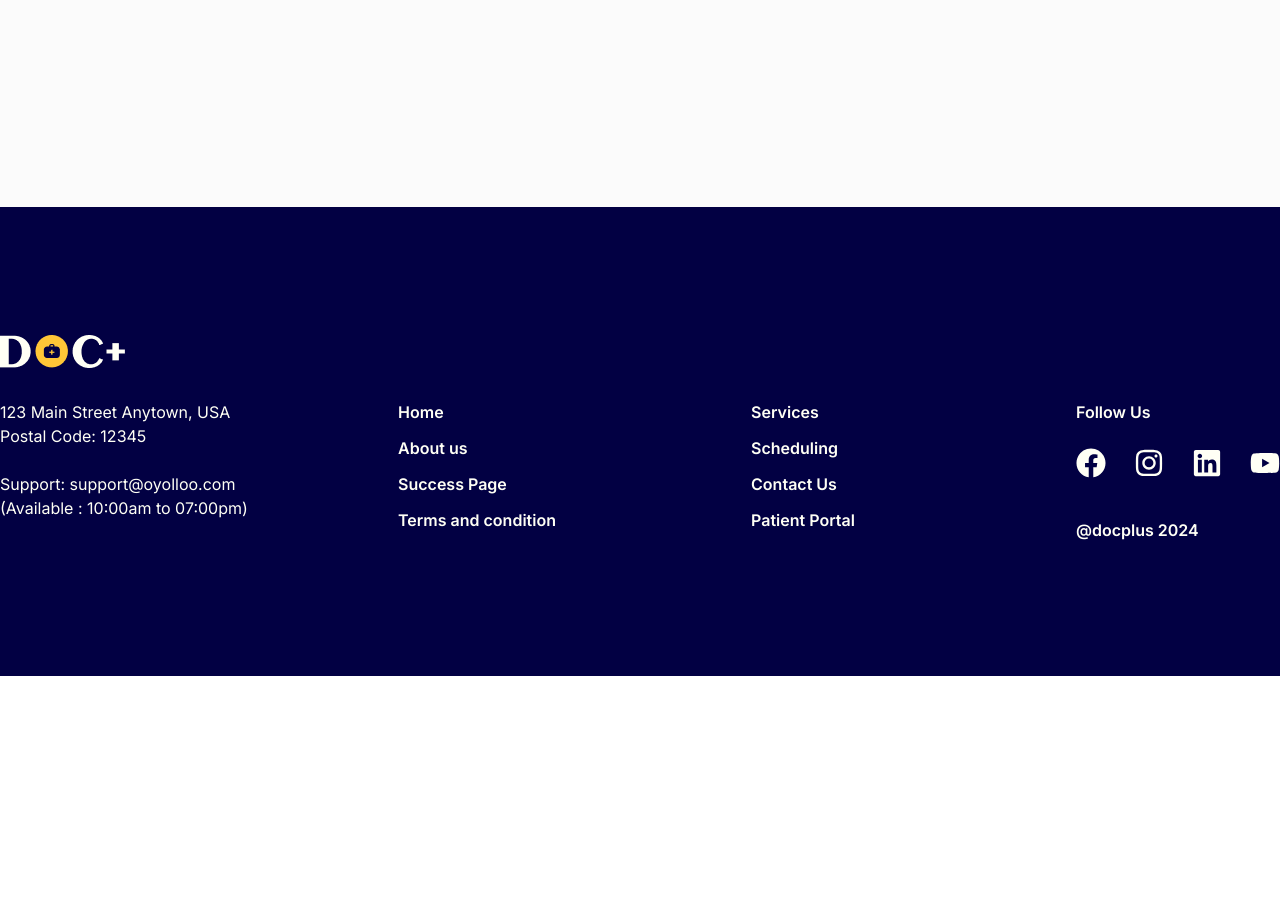
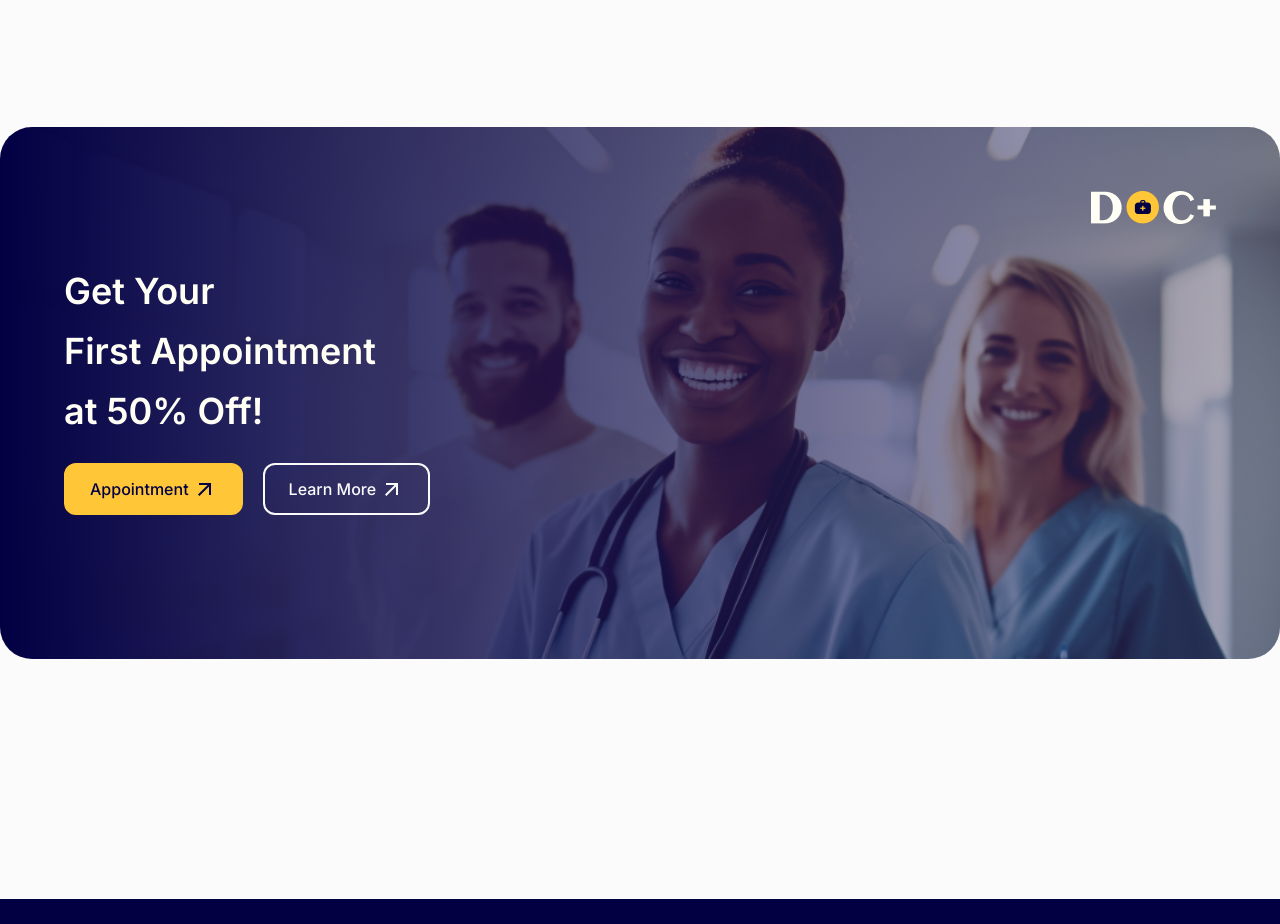
Before and after one commit to mdsumonsiddiki/HealtCare, a React (Vite) app: page / in a window 1280 px wide. Shown: the part 2340-3264 px from the top of the page. Before the commit the page ends 3016 px from the top, so only its background shows below. Built offline with nearby package versions, Linux system fonts and the light colour scheme.

Commit message:
Offer section design done

```diff
--- a/src/components/home/banner/Banner.jsx
+++ b/src/components/home/banner/Banner.jsx
@@ -12,8 +12,8 @@ const Banner = () => {
 
                 <img className='w-full h-[300px] md:h-[400px] lg:h-[500px] object-cover' src={banner} alt="bannerImg" />
                 <div
-                className="absolute inset-0 bg-gradient-to-b from-[#00C19D] to-[#020043] opacity-40"
-            ></div>
+                    className="absolute inset-0 bg-gradient-to-b from-[#00C19D] to-[#020043] opacity-40"
+                ></div>
             </div>
         </div>
     );
--- /dev/null
+++ b/src/components/home/offer/Offer.jsx
@@ -0,0 +1,32 @@
+import { MdArrowOutward } from 'react-icons/md';
+import banner from '../../../assets/offerBanner.png'
+import ActionButton from '../../shared/buttons/ActionButton';
+import logo from '../../../assets/footerLogo.png'
+
+const Offer = () => {
+    return (
+        <div style={{
+            backgroundImage: `url(${banner})`,
+            backgroundPosition: "center",
+            backgroundSize: "cover",
+            backgroundRepeat: "no-repeat",
+        }}
+            className={`relative bg-cover container mt-10 md:mt-16 lg:mt-40 rounded-[32px] z-20 bg-center bg-no-repeat overflow-hidden py-36`}>
+
+            <div className="absolute -z-20 inset-0 bg-gradient-to-r from-textColorPrimary to-textColorPrimary/30"></div>
+            <div className='absolute top-16 right-16'>
+                <img src={logo} alt="" />
+            </div>
+            <div className='z-50 ml-6 md:ml-10 lg:ml-16'>
+                <h2 className='text-4xl font-semibold text-whiteSecond space-y-5'><span className='block'>Get Your</span> <span className='block'>First Appointment</span> <span className='block'>at 50% Off!</span></h2>
+                <div className='flex items-center gap-5 mt-8 flex-wrap'>
+                    <ActionButton title='Appointment' />
+                    <button className="text-white bg-transparent font-medium border-2 py-3 px-6 rounded-xl border-white duration-300 flex items-center gap-1 hover:text-yellow hover:border-yellow ">Learn More<span className="text-2xl"><MdArrowOutward /></span>
+                    </button>
+                </div>
+            </div>
+        </div>
+    );
+};
+
+export default Offer;
--- a/src/pages/Home.jsx
+++ b/src/pages/Home.jsx
@@ -1,6 +1,7 @@
 
 import Banner from '../components/home/banner/Banner';
 import Help from '../components/home/help/Help';
+import Offer from '../components/home/offer/Offer';
 import Services from '../components/home/services/Services';
 
 const Home = () => {
@@ -9,6 +10,7 @@ const Home = () => {
             <Banner />
             <Help />
             <Services/>
+            <Offer/>
         </div>
     );
 };
```
Also changed, not shown: src/assets/offerBanner.png (added).
